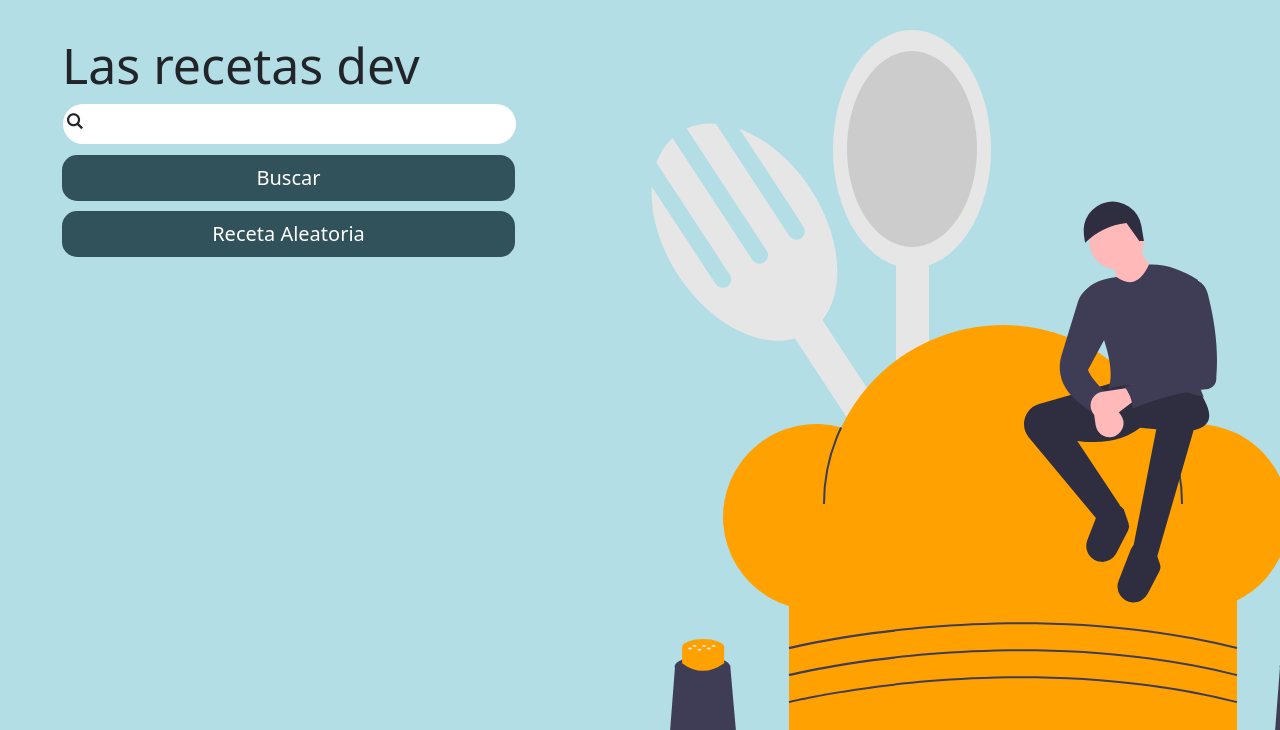
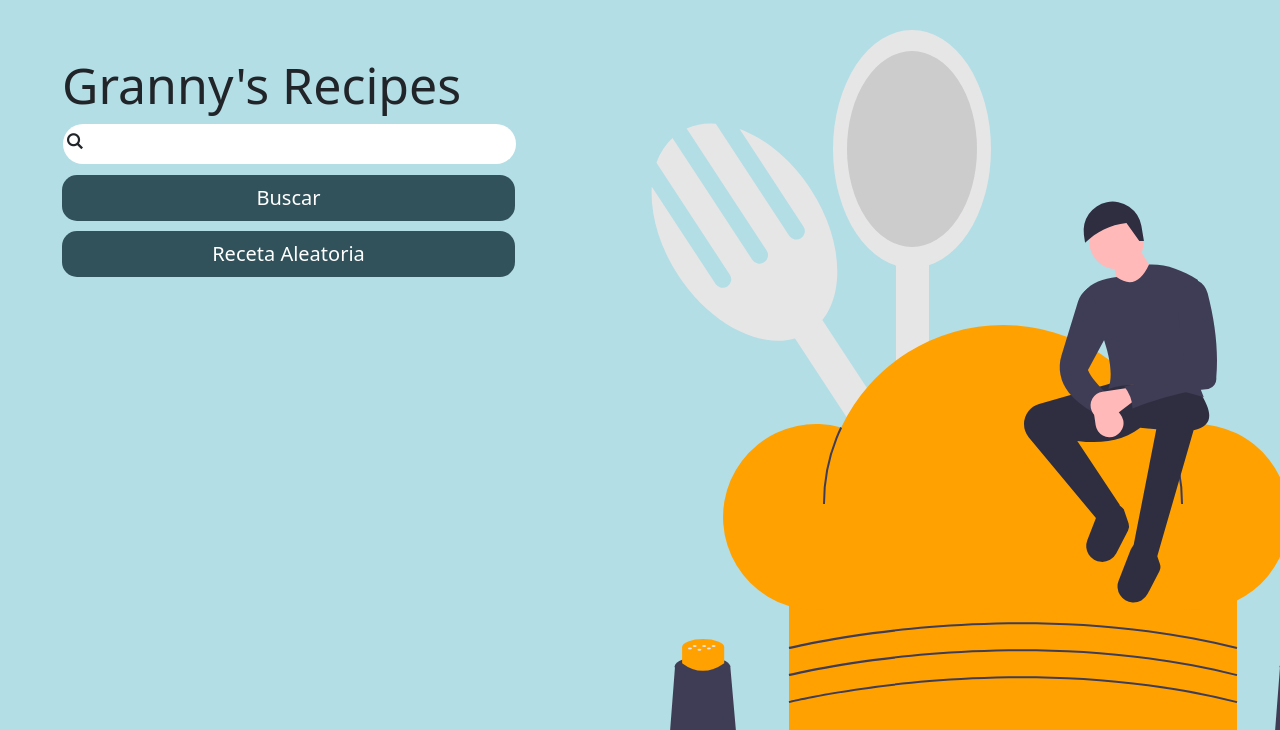
Before and after one commit to VictorAnizar/TastyRecipes-Project1Santander-, a website built with webpack: page src/index.html in a window 1280 px wide. Shown: the part 70-800 px from the top of the page. Built offline with nearby package versions, Linux system fonts and the light colour scheme; no server answers.

Commit message:
modificaciones Logo

```diff
--- a/src/css/styles.scss
+++ b/src/css/styles.scss
@@ -71,6 +71,8 @@ body{
         width: 95%;
         align-items: center;
         margin: 10px 50px;
+
+        margin-top: 100px;
         #section_buscar{
             flex-basis: 100%;
             margin: 25px auto;
--- a/src/index.html
+++ b/src/index.html
@@ -12,7 +12,7 @@
 </head>
 
 <body>
-    <header id="header">
+    <nav id="header" class=" fixed-top ">
         <div id="logo">
             <img src="<%=require('./svg/611-toque-cooking-hat-outline66.svg')%>" alt="imagen de persona con gorrito de chef">
         </div>
@@ -22,11 +22,11 @@
             <li><a href="#">Contacto</a></li>
         </ul>
 
-    </header>
+    </nav>
     <main id="main">
         <section id="section_buscar" class="row">
             <div class="col ">
-            <h1>Las recetas dev</h1>
+            <h1>Granny's Recipes</h1>
             <form action="#" method="post">
                 <label for="search">L</label>
                 <input type="text" name="search" id="search_input">
```
